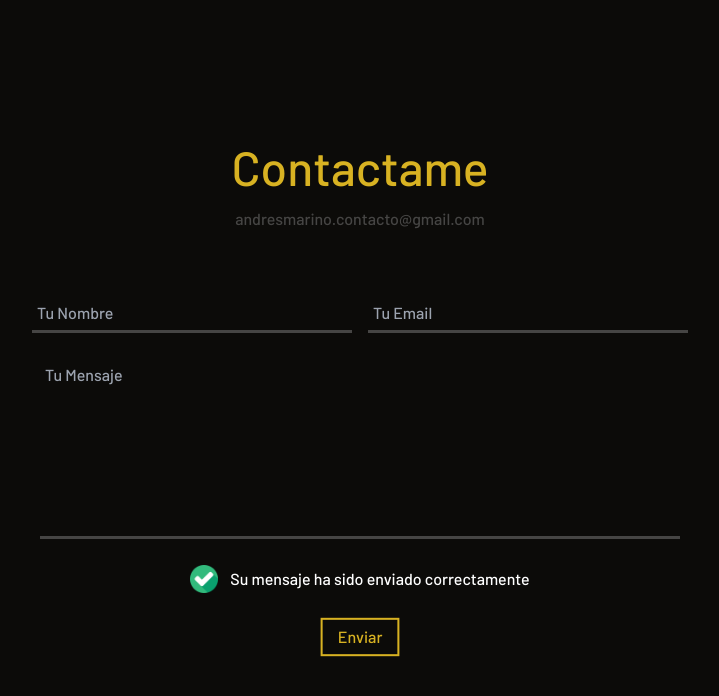
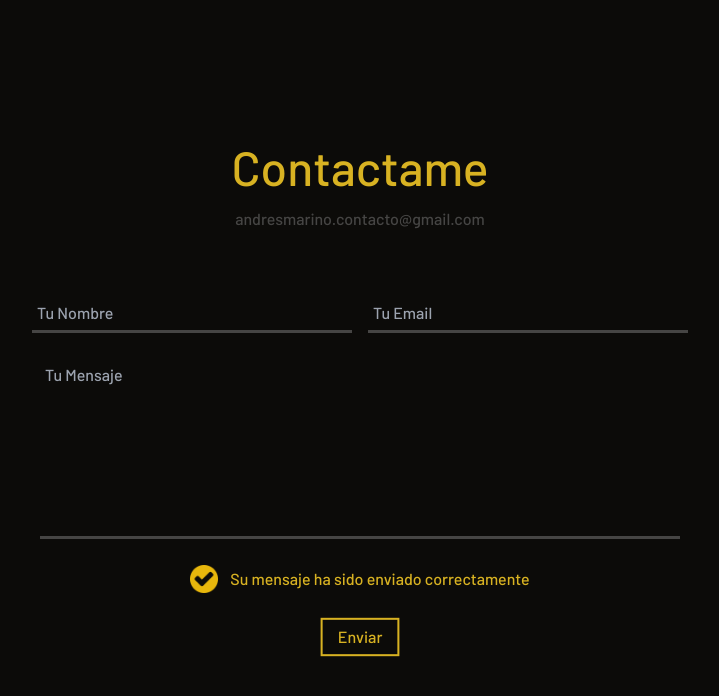
Before and after one commit to a-Marino/Portfolio, a Vue app: page / in a window 1280 px wide. Both pictures are taken after typing "Sample", "name@example.com", "Sample" into the empty fields and a click on the input "Enviar". Shown: the part 1491-2187 px from the top of the page, without its empty margins (280-999 px from the left). Built offline with nearby package versions, Linux system fonts and the light colour scheme.

Commit message:
icono checked amarillo

```diff
--- a/src/components/Contact.vue
+++ b/src/components/Contact.vue
@@ -1,6 +1,6 @@
 <template>
 	<div class="contact min-h-full mb-32">
-		<h1 class="text-5xl text-center mt-36">Contactame</h1>
+		<h1 class="text-5xl text-center mt-36 amarillo">Contactame</h1>
 		<p class="email text-center mt-4">andresmarino.contacto@gmail.com</p>
 		<form class="form flex flex-col space-y-5 my-0" @submit.prevent="sendEmail" autocomplete="off">
 			<div class="space-x-4">
@@ -12,7 +12,7 @@
 			</div>
 			<div class="flex justify-center flex-row items-center oculto" id="divMsg">
 				<img src="@/assets/images/checked.png" class="w-7 mr-3">
-				<p>Su mensaje ha sido enviado correctamente</p>
+				<p class="amarillo">Su mensaje ha sido enviado correctamente</p>
 			</div>
 			<div>
 				<input type="submit" value="Enviar" id="btnSubmit">
@@ -82,7 +82,7 @@ export default {
 		margin-top: 60px;
 	}
 
-	h1 {
+	.amarillo {
 		color: #D8B222;
 		cursor: default;
 	}
```
Also changed, not shown: src/assets/images/checked.png.
